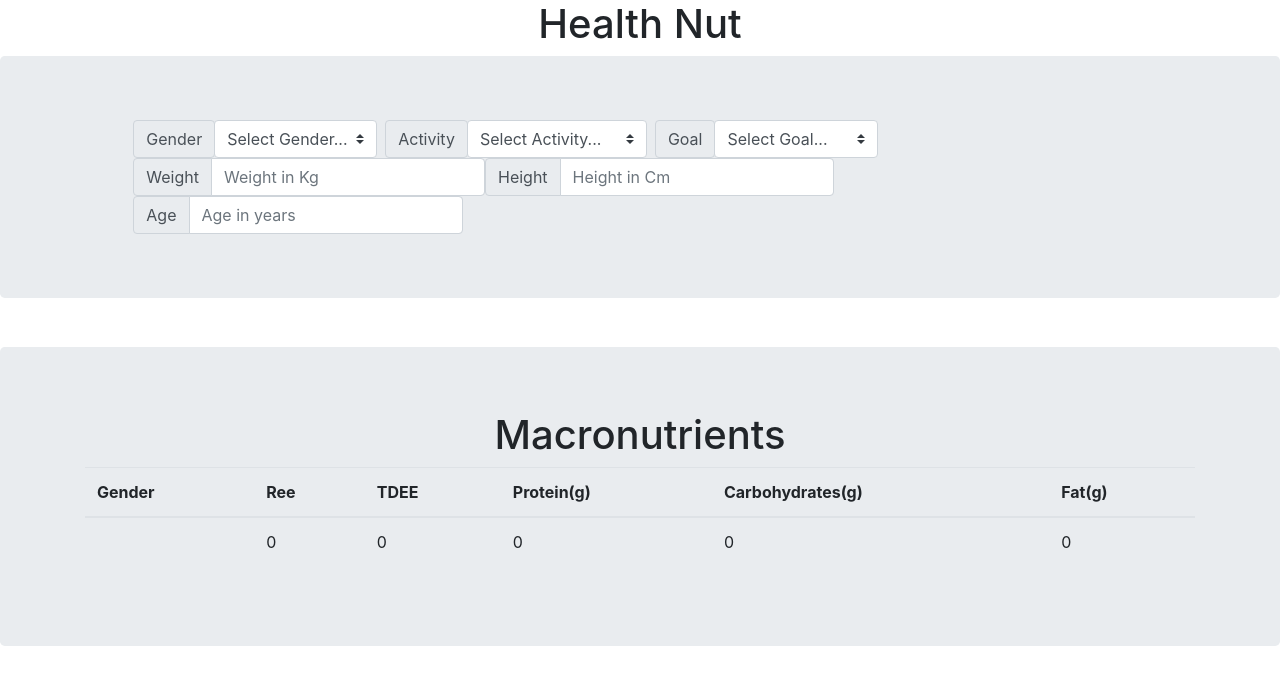
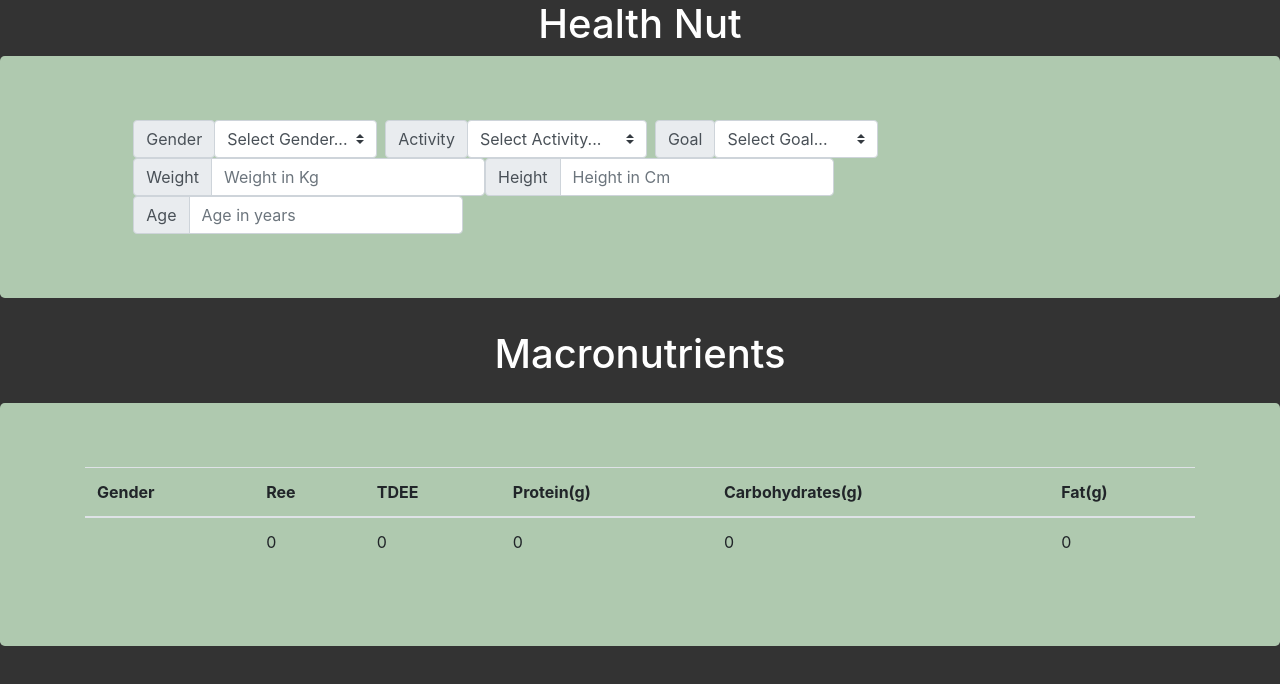
Before and after one commit to teemoetee/health-nut, a React (Create React App) app in the folder health-nut/: page / in a window 1280 px wide. Shown: the top 684 px of the page. Built offline with nearby package versions, Linux system fonts and the light colour scheme.

Commit message:
playing with colors for a better user experience.

```diff
--- a/health-nut/src/App.js
+++ b/health-nut/src/App.js
@@ -24,18 +24,18 @@ class App extends Component {
   }
   calculateRee = () => {
     var newRee = 0;
-    if (this.state.gender === 'male') {
+    if (this.state.gender === 'Male') {
       newRee = Math.round(Number(10 * this.state.weight + 6.25 * this.state.height - 5 * this.state.age + 5));
-    } else if (this.state.gender === 'female') {
+    } else if (this.state.gender === 'Female') {
       newRee = Math.round(Number(10 * this.state.weight + 6.25 * this.state.height - 5 * this.state.age - 161));
     }
     return newRee;
   }
   calculateTdee = () => {
     var newTdee = 0;
-    if (this.state.gender === 'male') {
+    if (this.state.gender === 'Male') {
       newTdee = Math.round((Number(10 * this.state.weight + 6.25 * this.state.height - 5 * this.state.age + 5) * this.state.goal) * this.state.activity);
-    } else if (this.state.gender === 'female') {
+    } else if (this.state.gender === 'Female') {
       newTdee = Math.round((Number(10 * this.state.weight + 6.25 * this.state.height - 5 * this.state.age - 161) * this.state.goal) * this.state.activity);
     }
     return newTdee;
@@ -83,8 +83,8 @@ class App extends Component {
                     <div class="form-group">
                       <select id="lunch" class="custom-select mb-2 mr-sm-2 mb-sm-0" data-live-search="true" title="Please select a gender..." name='gender' value={this.state.gender} onChange={this.handleChange}>
                         <option value=''>Select Gender...</option>
-                        <option value='male'>Male</option>
-                        <option value='female'>Female</option>
+                        <option value='Male'>Male</option>
+                        <option value='Female'>Female</option>
                       </select>
                     </div>
 
--- a/health-nut/src/MacroCalc.js
+++ b/health-nut/src/MacroCalc.js
@@ -6,10 +6,10 @@ class MacroCalc extends Component {
         var gender = this.props.gender;
         return (
             <div id='container'>
+            <h1 class='text-center'>Macronutrients</h1>
             <p class='text-center col-lg-6'></p>
                 <div class="jumbotron">
                     <div class="container">
-                        <h1 class='text-center'>Macronutrients</h1>
                         <div class="table-responsive">
                             <table class="table">
                                 <thead>
```
Also changed, not shown: health-nut/src/css/bootstrap.css.
